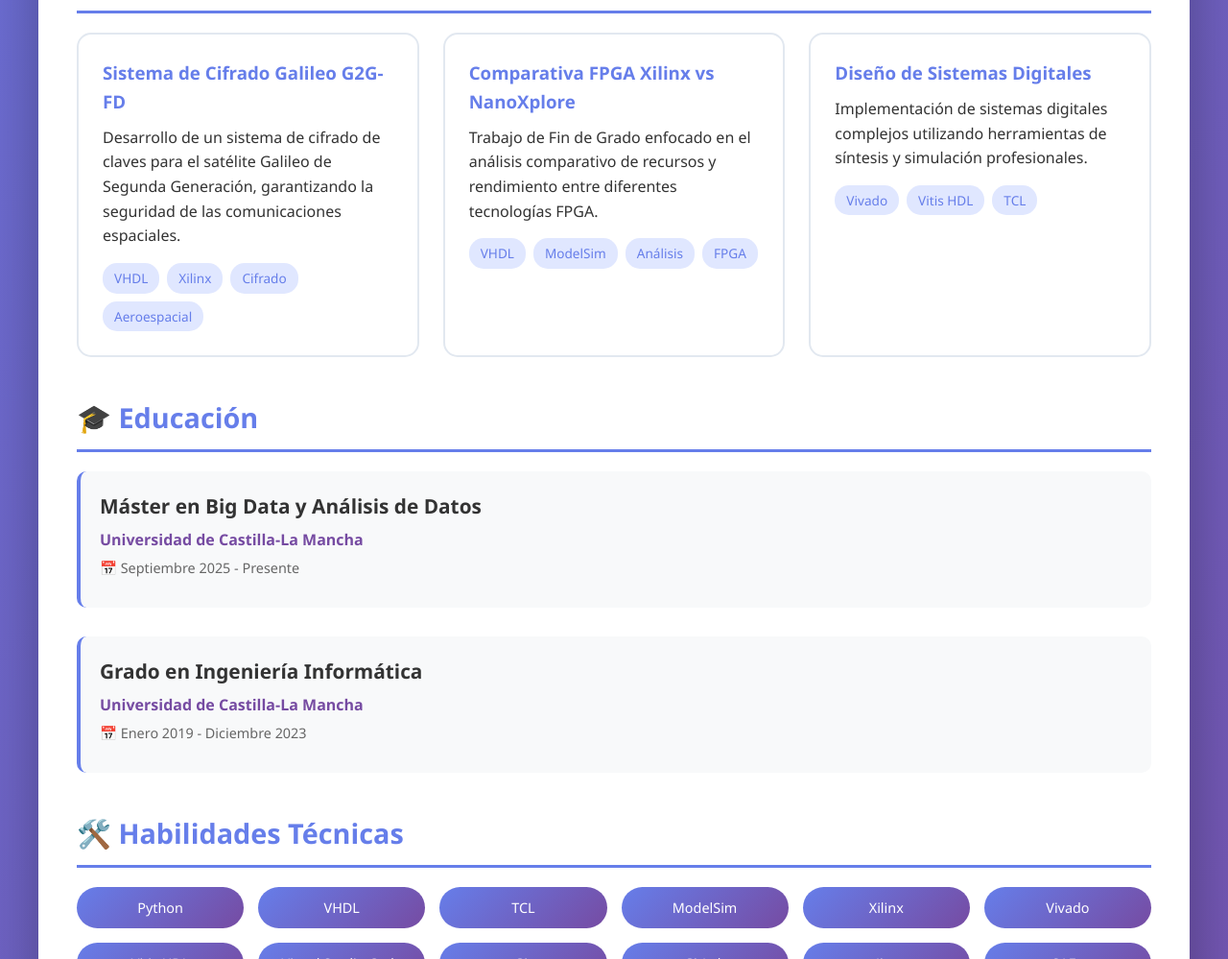
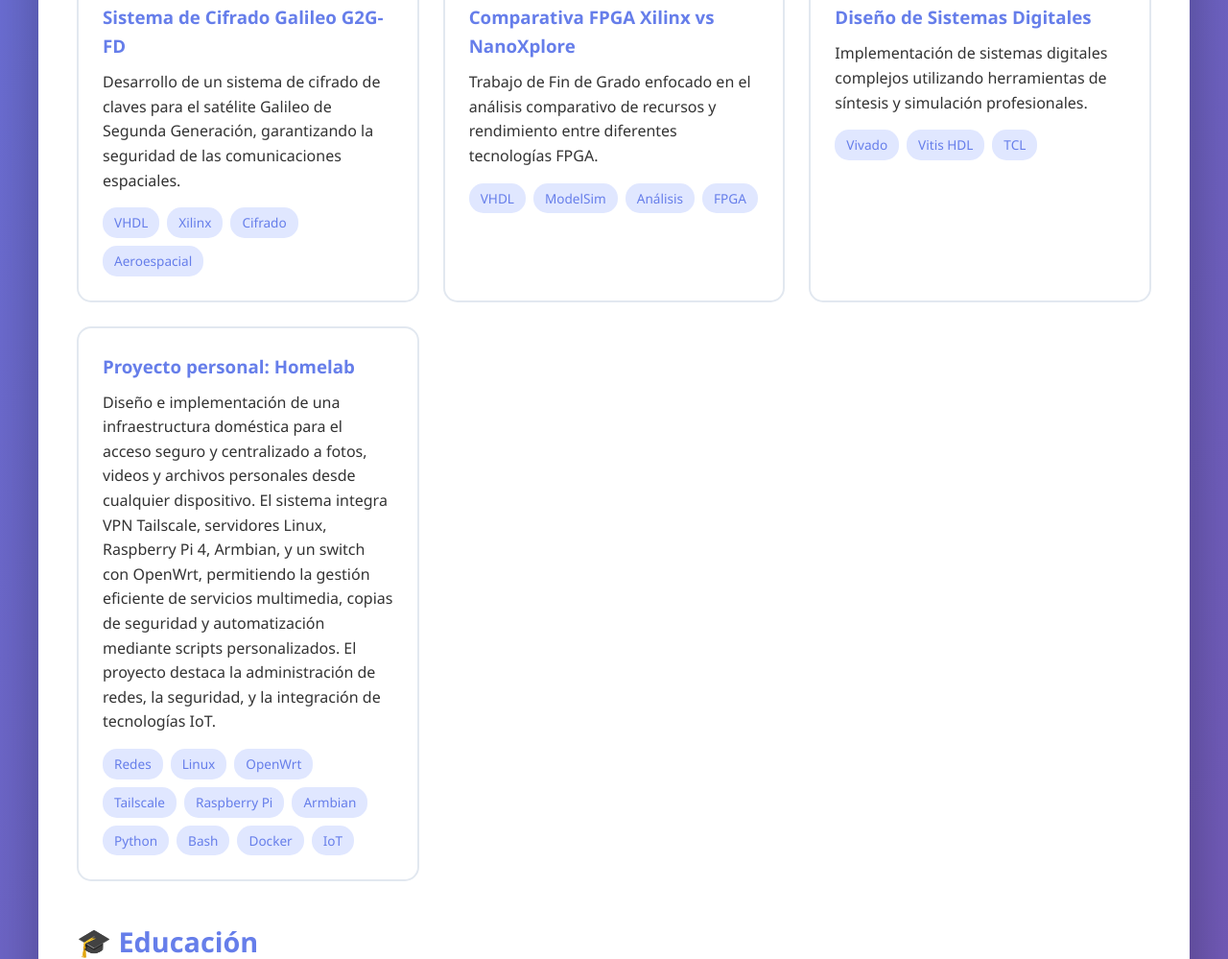
Before and after one commit to anams01/anams01.github.io, a plain HTML site: page index.html in a window 1280 px wide. Shown: the part 1801-2800 px from the top of the page at 96% size. Drawn offline with Linux system fonts and the light colour scheme.

Commit message:
Formato mas profesional

```diff
--- a/index.html
+++ b/index.html
@@ -796,7 +796,6 @@
             <section id="sobre-mi">
                 <h2>👋 Sobre Mí</h2>
                 <div style="display: flex; align-items: center; gap: 30px; margin-bottom: 20px;">
-                    <img src="foto.png" alt="Ana Martín Serrano" style="width: 250px; height: 250px; object-fit: cover; border: 3px solid #667eea; border-radius: 10px;">
                     <div class="about-content">
                         <p>Ingeniera de Lógica Programable especializada en diseño de sistemas FPGA y hardware digital. Con experiencia en proyectos aeroespaciales de alto nivel, incluyendo el desarrollo de sistemas de cifrado para el satélite Galileo de Segunda Generación.</p>
                         <br>
@@ -876,6 +875,22 @@
                             <span class="project-tag">Vivado</span>
                             <span class="project-tag">Vitis HDL</span>
                             <span class="project-tag">TCL</span>
+                        </div>
+                    </div>
+                    <div class="project-card">
+                        <h3>Proyecto personal: Homelab</h3>
+                        <p>Diseño e implementación de una infraestructura doméstica para el acceso seguro y centralizado a fotos, videos y archivos personales desde cualquier dispositivo. El sistema integra VPN Tailscale, servidores Linux, Raspberry Pi 4, Armbian, y un switch con OpenWrt, permitiendo la gestión eficiente de servicios multimedia, copias de seguridad y automatización mediante scripts personalizados. El proyecto destaca la administración de redes, la seguridad, y la integración de tecnologías IoT.</p>
+                        <div class="project-tags">
+                            <span class="project-tag">Redes</span>
+                            <span class="project-tag">Linux</span>
+                            <span class="project-tag">OpenWrt</span>
+                            <span class="project-tag">Tailscale</span>
+                            <span class="project-tag">Raspberry Pi</span>
+                            <span class="project-tag">Armbian</span>
+                            <span class="project-tag">Python</span>
+                            <span class="project-tag">Bash</span>
+                            <span class="project-tag">Docker</span>
+                            <span class="project-tag">IoT</span>
                         </div>
                     </div>
                 </div>
```
